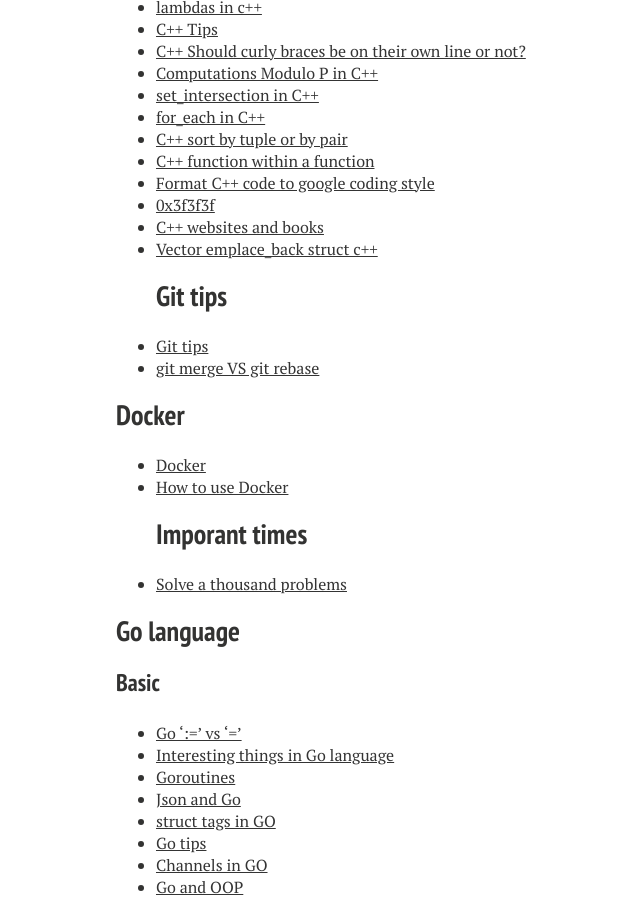
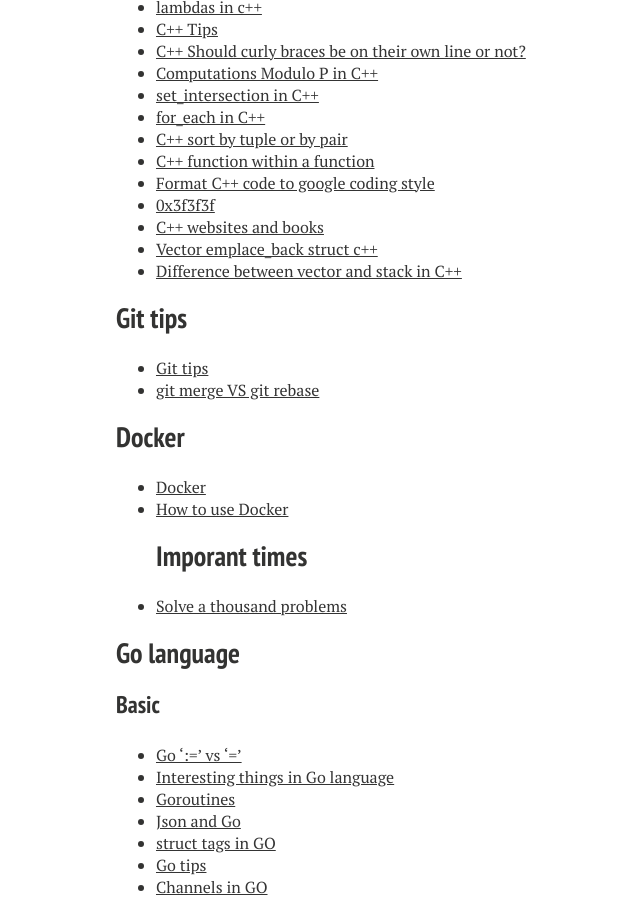
Before and after one commit to xiaokeshen/xiaokeshen.github.io, a Jekyll site: the page built from SoftwareEngineering/index.md, in a window 1280 px wide and 900 px high, scrolled down 12862 px. Shown: the whole window, without its empty margins (204-844 px from the left). Built offline with Jekyll 4.4.1, drawn with Linux system fonts in a browser that asks for light colours; nearby versions of some CDN libraries.

Commit message:
Add one article

```diff
--- a/SoftwareEngineering/index.md
+++ b/SoftwareEngineering/index.md
@@ -439,6 +439,8 @@
 - [0x3f3f3f](https://jimmy-shen.medium.com/0x3f3f3f3f-an-interesting-number-for-inf-f4f0a0d24124)
 - [C++ websites and books](https://jimmy-shen.medium.com/c-websites-and-books-1a925c581572)
 - [Vector emplace_back struct c++](https://jimmy-shen.medium.com/vector-emplace-back-struct-in-c-183425eddf73)
+- [Difference between vector and stack in C++](https://jimmy-shen.medium.com/difference-between-a-vector-and-a-stack-500de88f8b31)
+
 ## Git tips
 - [Git tips](https://medium.com/@jim.morris.shen/git-tips-a8902c528177?sk=fbfbf5011334f17cbd964634cde000a8)
 - [git merge VS git rebase](https://medium.com/@jim.morris.shen/git-rebase-vs-git-merge-aef5a505daf0?source=friends_link&sk=a25bd38f315039d1fd914fb48cbebcf8)
```
